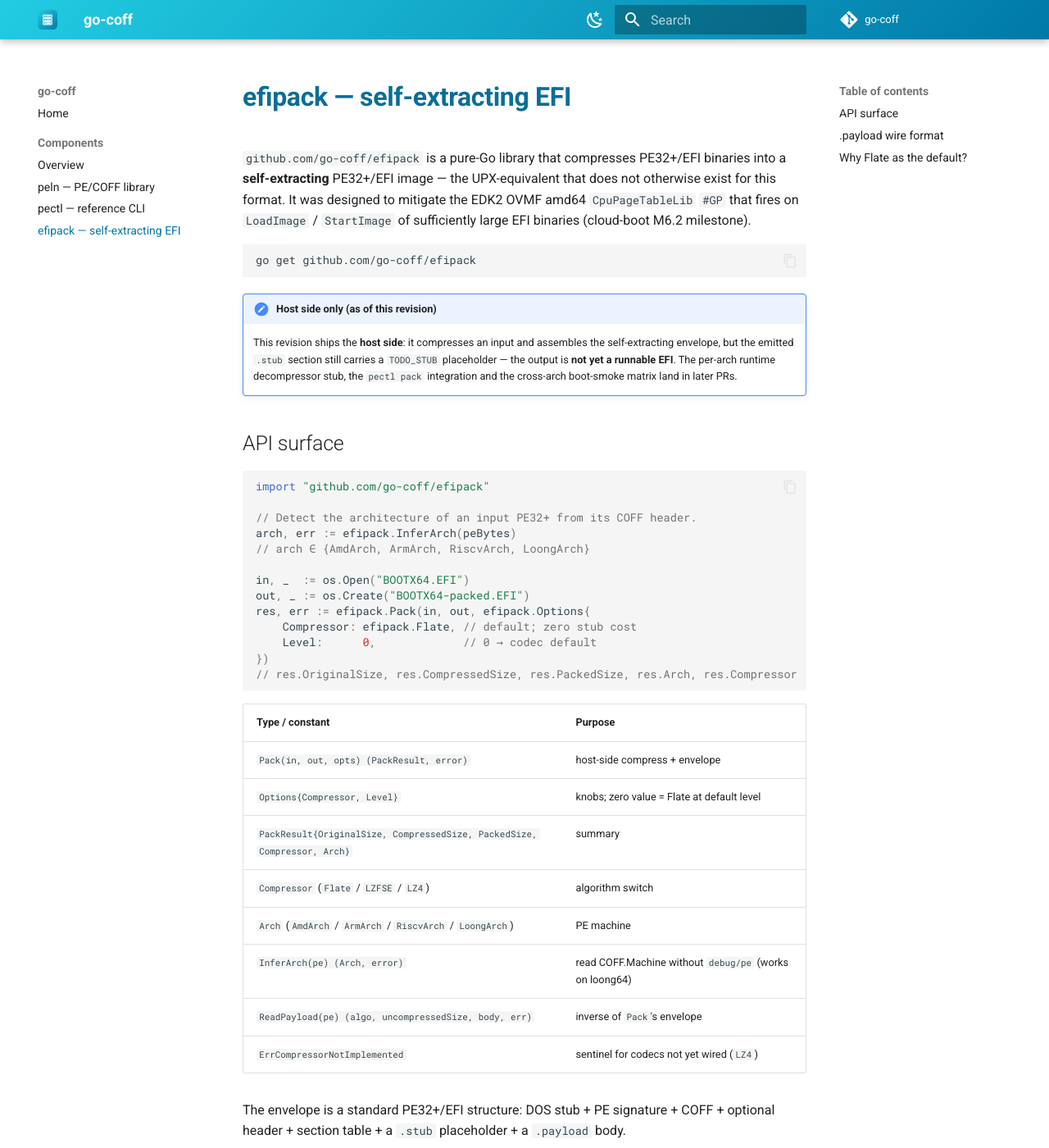
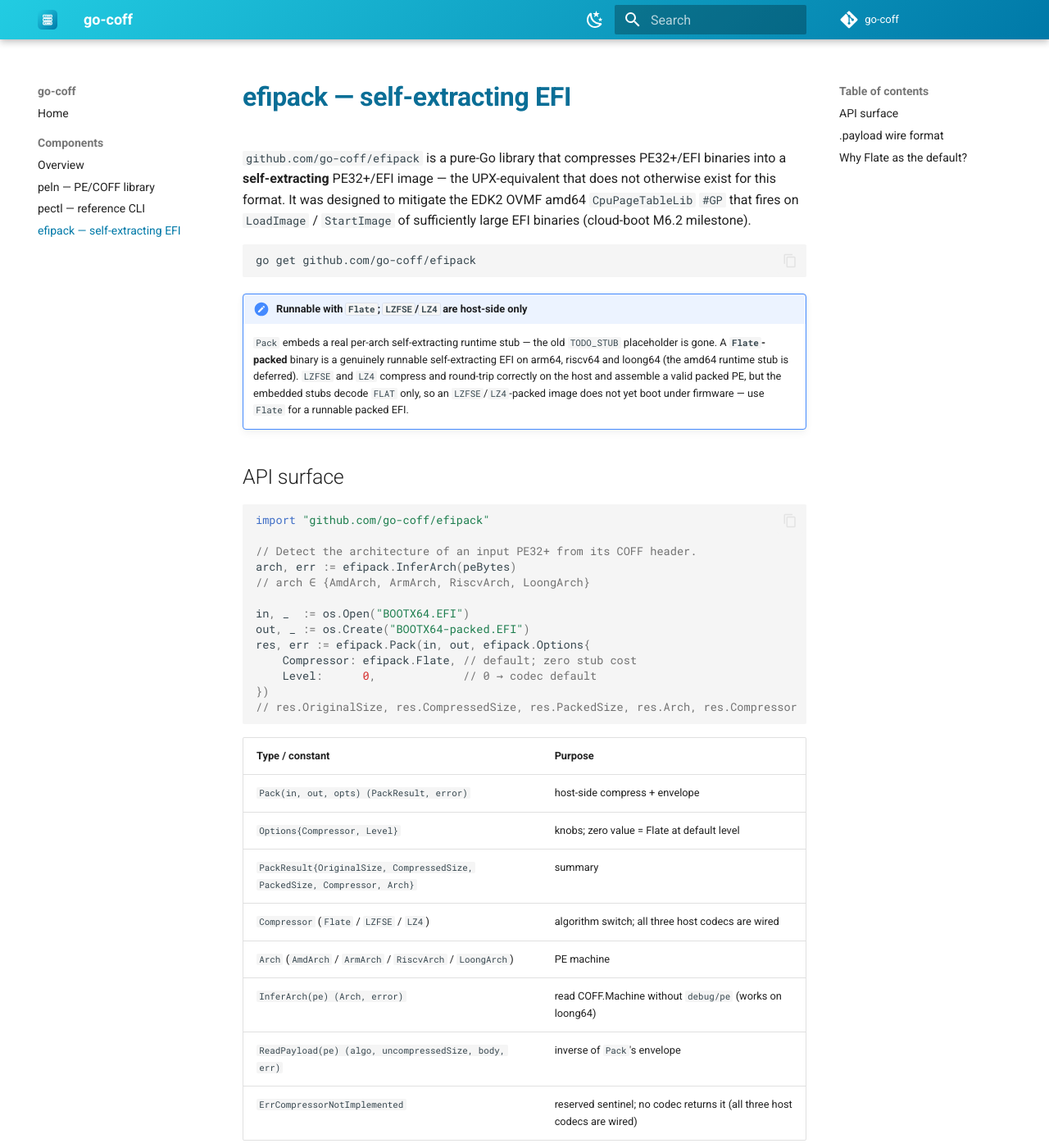
Before and after one commit to go-coff/docs, an MkDocs documentation site: the page built from docs/components/efipack.md, in a window 1280 px wide and 1400 px high. Shown: the whole window at 82% size. Built offline with MkDocs 1.6.1 and Material for MkDocs 9.7.7, drawn with Linux system fonts in a browser that asks for light colours; the version menu is left out; some of the changed text lies outside the part shown.

Commit message:
docs: unfreeze efipack/pectl pages from pre-v0.3.0 state (#2)
The MkDocs component pages lagged the shipped go-coff/efipack v0.3.0 and
go-coff/pectl v0.3.0 code, still describing an earlier milestone:

- efipack.md claimed the `.stub` section carries a `TODO_STUB` placeholder
  and that the output is "not yet a runnable EFI". As of v0.3.0 `Pack` embeds
  a real per-arch runtime stub and a `Flate`-packed binary is a genuinely
  runnable self-extracting EFI (amd64 runtime deferred). Reworded the note,
  the envelope description and the "(future) runtime stub" line accordingly.
- efipack.md described `ErrCompressorNotImplemented` as "sentinel for codecs
  not yet wired (LZ4)" and `LZ4` as "reserved". All three host codecs are
  wired; the sentinel is reserved and returned by none. Fixed the table row
  and the "Why Flate" paragraph.
- pectl.md claimed `pectl pack -c lz4` "returns compressor not implemented in
  this build". v0.3.0 wires the pure-Go go-compressions/lz4 host codec: `-c
  lz4` now produces a packed PE on disk with a flate-only-stub warning, just
  like `-c lzfse`. Fixed the bullet.

Docs-only; verified with `mkdocs build --strict` (clean) and cross-checked
every claim against the v0.3.0 public API.

Co-authored-by: Claude Opus 4.8 <noreply@anthropic.com>

````diff
--- a/docs/components/efipack.md
+++ b/docs/components/efipack.md
@@ -10,12 +10,14 @@ sufficiently large EFI binaries (cloud-boot M6.2 milestone).
 go get github.com/go-coff/efipack
 ```
 
-!!! note "Host side only (as of this revision)"
-    This revision ships the **host side**: it compresses an input and assembles
-    the self-extracting envelope, but the emitted `.stub` section still carries
-    a `TODO_STUB` placeholder — the output is **not yet a runnable EFI**. The
-    per-arch runtime decompressor stub, the `pectl pack` integration and the
-    cross-arch boot-smoke matrix land in later PRs.
+!!! note "Runnable with `Flate`; `LZFSE`/`LZ4` are host-side only"
+    `Pack` embeds a real per-arch self-extracting runtime stub — the old
+    `TODO_STUB` placeholder is gone. A **`Flate`-packed** binary is a genuinely
+    runnable self-extracting EFI on arm64, riscv64 and loong64 (the amd64
+    runtime stub is deferred). `LZFSE` and `LZ4` compress and round-trip
+    correctly on the host and assemble a valid packed PE, but the embedded
+    stubs decode `FLAT` only, so an `LZFSE`/`LZ4`-packed image does not yet boot
+    under firmware — use `Flate` for a runnable packed EFI.
 
 ## API surface
 
@@ -40,14 +42,15 @@ res, err := efipack.Pack(in, out, efipack.Options{
 | `Pack(in, out, opts) (PackResult, error)` | host-side compress + envelope |
 | `Options{Compressor, Level}` | knobs; zero value = Flate at default level |
 | `PackResult{OriginalSize, CompressedSize, PackedSize, Compressor, Arch}` | summary |
-| `Compressor` (`Flate` / `LZFSE` / `LZ4`) | algorithm switch |
+| `Compressor` (`Flate` / `LZFSE` / `LZ4`) | algorithm switch; all three host codecs are wired |
 | `Arch` (`AmdArch` / `ArmArch` / `RiscvArch` / `LoongArch`) | PE machine |
 | `InferArch(pe) (Arch, error)` | read COFF.Machine without `debug/pe` (works on loong64) |
 | `ReadPayload(pe) (algo, uncompressedSize, body, err)` | inverse of `Pack`'s envelope |
-| `ErrCompressorNotImplemented` | sentinel for codecs not yet wired (`LZ4`) |
+| `ErrCompressorNotImplemented` | reserved sentinel; no codec returns it (all three host codecs are wired) |
 
 The envelope is a standard PE32+/EFI structure: DOS stub + PE signature + COFF +
-optional header + section table + a `.stub` placeholder + a `.payload` body.
+optional header + section table + a real per-arch runtime decompressor `.stub` +
+a `.payload` body.
 
 ## `.payload` wire format
 
@@ -71,7 +74,8 @@ of `EfiBootServicesCode` pages, decompresses, then chain-loads via
 Cloud-boot binaries already link `compress/gzip`, so a Flate-based stub adds
 **zero bytes** versus LZFSE's ~100–200 KiB cost. The ~1-point raw-ratio gap
 (LZFSE 40.13 % vs Flate 39.11 %) is negligible against the multi-MiB binaries
-being compressed. `Flate` is therefore the zero-value default; `LZFSE` is
-host-side only and `LZ4` is reserved.
+being compressed. `Flate` is therefore the zero-value default; `LZFSE` and
+`LZ4` are host-side only — both produce a valid packed PE, but the embedded
+stubs decode `FLAT` only for now.
 
 Licensed BSD-3-Clause.
````
Also changed, not shown: other parts of docs/components/efipack.md (+1 -1 lines), docs/components/pectl.md (+5 -3 lines).
